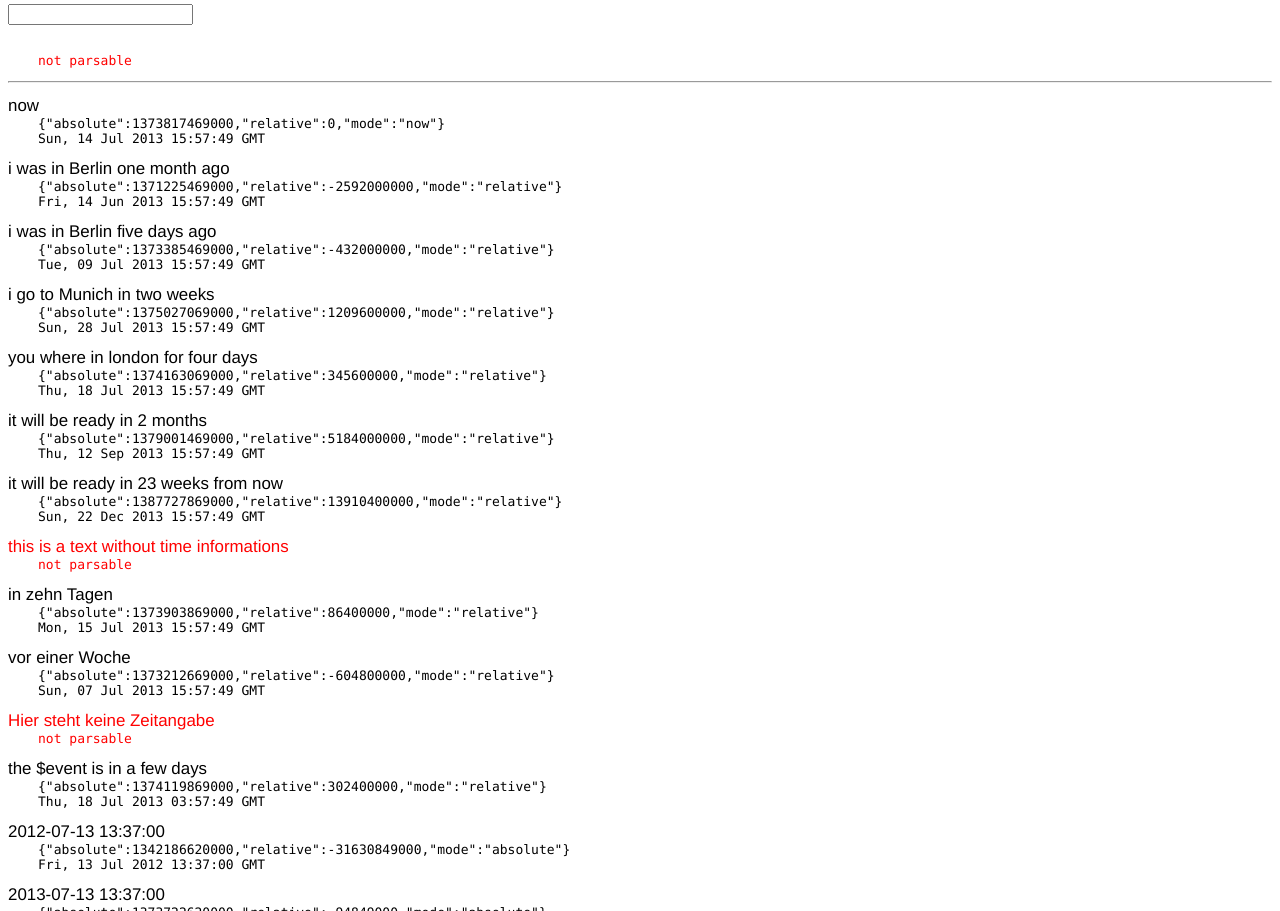
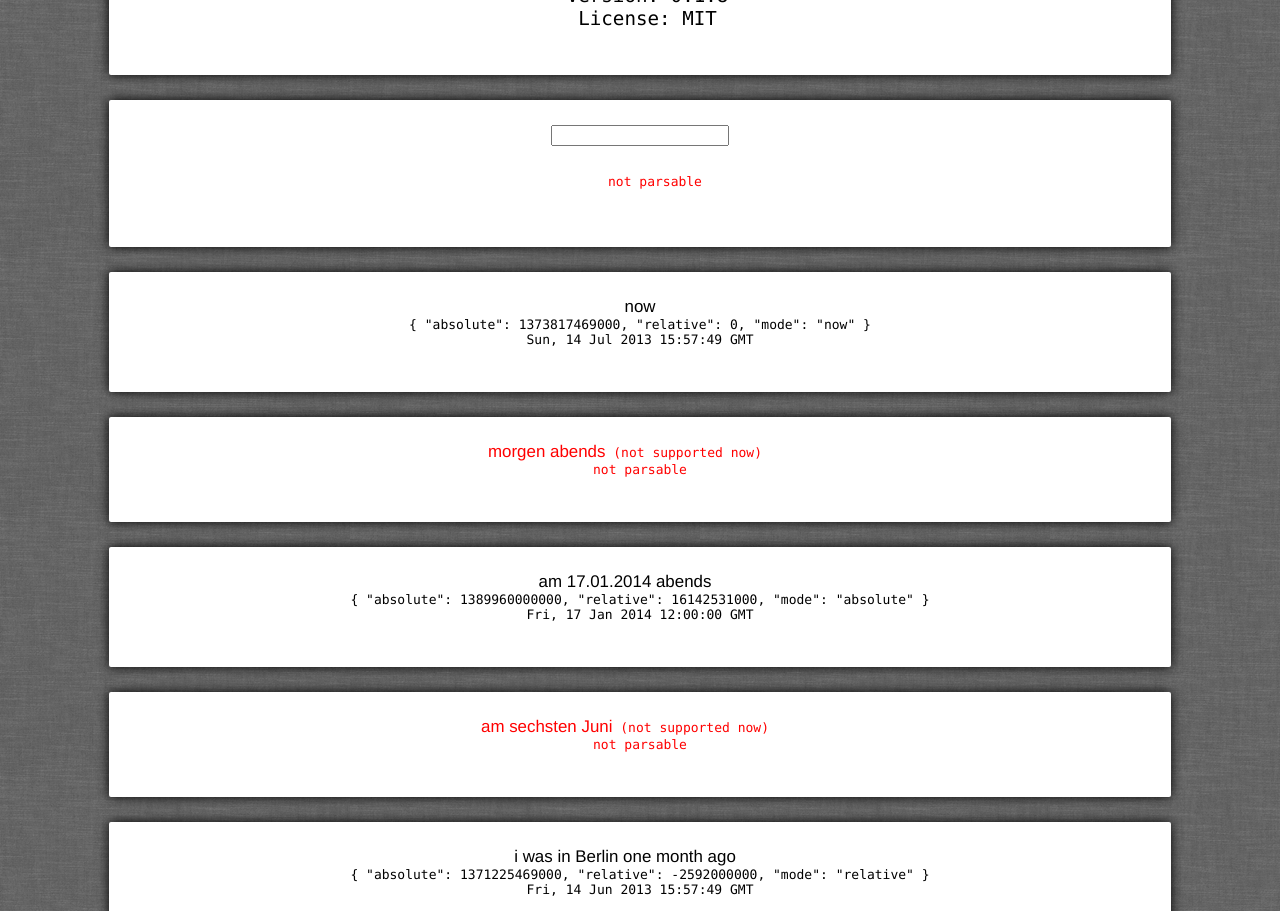
Before and after one commit to SimonWaldherr/parseTime.js, a plain HTML site: page index.html in a window 1280 px wide. Shown: the part 105-1016 px from the top of the page. Drawn offline with Linux system fonts and the light colour scheme.

Commit message:
parse "morning" and "evening" and nice design added thanks for the inspiration to @evitabley

```diff
--- a/index.html
+++ b/index.html
@@ -4,66 +4,47 @@
   <title>parseTime</title>
   <link href="style.css" rel="stylesheet" type="text/css">
   <script src="parseTime.js" type="text/javascript"></script>
-  <script>
-    window.onload = function () {
-      var i, retvalue, eles = document.getElementsByTagName('p'), now = new Date().getTime();
-      for (i=0; i < eles.length; i++) {
-        retvalue = parseTime(eles[i].textContent, now);
-        if ((retvalue !== undefined) && (retvalue.absolute !== false)) {
-          eles[i].innerHTML += '<br/> ' + JSON.stringify(retvalue);
-          eles[i].innerHTML += '<br/> ' + new Date(retvalue.absolute).toUTCString();
-        } else {
-          eles[i].style.color = 'red';
-          eles[i].innerHTML += '<br/> not parsable';
-        }
-      }
-    };
-    function demo () {
-      var ret = '',
-        ele = document.getElementById('ret'),
-        inp = document.getElementById('inp').value,
-        now = new Date().getTime(),
-        retvalue = parseTime(inp, now);
-      if ((retvalue !== undefined) && (retvalue.absolute !== false)) {
-        ret += JSON.stringify(retvalue);
-        ret += '<br/> ' + new Date(retvalue.absolute).toUTCString();
-        ele.style.color = 'black';
-      } else {
-        ret += 'not parsable';
-        ele.style.color = 'red';
-      }
-      ele.innerHTML = ret;
-    }
-  </script>
+  <script src="script.js" type="text/javascript"></script>
 </head>
 <body>
-  <h1>parseTime.js</h1>
-  <h2>Version: 0.1.7</h2>
-  <h2>License: MIT</h2>
-  <br/>
-  <input id="inp" onkeyup="demo()" type="text"><p id="ret"></p>
-  <hr/>
-  <p><span>now<span></p>
-  <p><span>i was in Berlin one month ago<span></p>
-  <p><span>i was in Berlin five days ago<span></p>
-  <p><span>i go to Munich in two weeks<span></p>
-  <p><span>you where in london for four days<span></p>
-  <p><span>it will be ready in 2 months<span></p>
-  <p><span>it will be ready in 23 weeks from now<span></p>
-  <p><span>this is a text without time informations<span></p>
-  <p><span>in zehn Tagen<span></p>
-  <p><span>vor einer Woche<span></p>
-  <p><span>Hier steht keine Zeitangabe<span></p>
-  <p><span>the $event is in a few days<span></p>
-  <p><span>2012-07-13 13:37:00<span></p>
-  <p><span>2013-07-13 13:37:00<span></p>
-  <p><span>2014-07-13 13:37:00<span></p>
-  <p><span>2014-08-13<span></p>
-  <p><span>13:37:00<span></p>
-  <p><span>30.01.2013<span></p>
-  <p><span>30.01.2013 13:37:59<span></p>
-  <p><span>2013-01-29 13:37:59<span></p>
-  <p><span>übermorgen um 16 Uhr<span></p>
-  <p><span>yesterday 10 o'clock<span></p>
+  <div id="header">
+    <h1>parseTime.js</h1>
+    <h2>Version: 0.1.8</h2>
+    <h2>License: MIT</h2>
+  </div>
+  <div class="parsedBox">
+    <input id="inp" onkeyup="demo()" type="text"><p id="ret"></p>
+  </div>
+  <div id="parsedContainer">
+    <p class="parsedBox"><span>now<span></p>
+    <p class="parsedBox"><span>morgen abends</span> (not supported now)</p>
+    <p class="parsedBox"><span>am 17.01.2014 abends</span></p>
+    <p class="parsedBox"><span>am sechsten Juni</span> (not supported now)</p>
+    <p class="parsedBox"><span>i was in Berlin one month ago</span></p>
+    <p class="parsedBox"><span>i was in Berlin five days ago</span></p>
+    <p class="parsedBox"><span>i go to Munich in two weeks</span></p>
+    <p class="parsedBox"><span>you where in london for four days</span></p>
+    <p class="parsedBox"><span>it will be ready in 2 months</span></p>
+    <p class="parsedBox"><span>it will be ready in 23 weeks from now</span></p>
+    <p class="parsedBox"><span>this is a text without time informations</span><br/>(contain no date/time info)</p>
+    <p class="parsedBox"><span>in zehn Tagen</span></p>
+    <p class="parsedBox"><span>vor einer Woche</span></p>
+    <p class="parsedBox"><span>Hier steht keine Zeitangabe</span><br/>(contain no date/time info)</p>
+    <p class="parsedBox"><span>the $event is in a few days</span></p>
+    <p class="parsedBox"><span>2012-11-31 13:37:00</span></p>
+    <p class="parsedBox"><span>2012-07-13 13:37:00</span></p>
+    <p class="parsedBox"><span>2013-07-13 13:37:00</span></p>
+    <p class="parsedBox"><span>2014-07-13 13:37:00</span></p>
+    <p class="parsedBox"><span>2014-08-13</span></p>
+    <p class="parsedBox"><span>13:37:00</span></p>
+    <p class="parsedBox"><span>30.01.2013</span></p>
+    <p class="parsedBox"><span>30.01.2013 13:37:59</span></p>
+    <p class="parsedBox"><span>2013-01-29 13:37:59</span></p>
+    <p class="parsedBox"><span>übermorgen um 16 Uhr</span></p>
+    <p class="parsedBox"><span>yesterday 10 o'clock</span></p>
+  </div>
+  <div id="footer">
+    parseTime.js | MIT license | 0.1.8 | <a href="https://github.com/SimonWaldherr/parseTime.js">@GitHub</a>
+  </div>
 </body>
 </html>
--- a/parseTime.js
+++ b/parseTime.js
@@ -1,6 +1,6 @@
 /* * * * * * * * * *
  *  parseTime .js  *
- *  Version 0.1.7  *
+ *  Version 0.1.8  *
  *  License:  MIT  *
  * Simon  Waldherr *
  * * * * * * * * * */
@@ -97,6 +97,18 @@ var parseTime = function (string, now) {
         'übermorgen' : 172800000,
         'morgen' : 86400000
       },
+      daytime: {
+        'morgendämmerung': '04:00',
+        'tagesanbruch': '04:00',
+        'morgen': '06:00',
+        'nachmittag': '15:00',
+        'mittag': '12:00',
+        'präabend': '17:00',
+        'abend': '19:00',
+        'dämmerung': '20:00',
+        'mitternacht': '24:00',
+        'nacht': '22:00'
+      },
       unit: {
         'millisekunde' : 1,
         'sekunde' : 1000,
@@ -176,6 +188,19 @@ var parseTime = function (string, now) {
         'day after tomorrow' : 172800000,
         'tomorrow' : 86400000
       },
+      daytime: {
+        'dawn': '04:00',
+        'morning': '06:00',
+        'afternoon': '15:00',
+        'noon': '12:00',
+        'midday': '12:00',
+        'pre-evening': '17:00',
+        'preevening': '17:00',
+        'evening': '19:00',
+        'dusk': '20:00',
+        'midnight': '24:00',
+        'night': '22:00'
+      },
       fillwords: {
         'ago' : '-',
         'in' : '+'
@@ -189,6 +214,14 @@ var parseTime = function (string, now) {
     }
   };
   hhmmss = /((\d\d)\.(\d\d)\.(\d\d\d\d) (\d\d):(\d\d):(\d\d))/.exec(string);
+  // [0]  : full
+  // [1]  : full
+  // [2]  : day
+  // [3]  : month
+  // [4]  : year
+  // [5]  : hour
+  // [6]  : minute
+  // [7]  : second
   if (hhmmss !== null) {
     date.day = parseInt(hhmmss[2], 10);
     date.month = parseInt(hhmmss[3], 10);
@@ -198,13 +231,28 @@ var parseTime = function (string, now) {
     date.second = parseInt(hhmmss[7], 10);
   } else {
     hhmmss = /((\S+\s){0,4}(\d{1,2})((:(\d{1,2})(:(\d{1,2})(\.(\d{1,4}))?)?)|( Uhr| o\'clock)))/.exec(string);
+    // [0]  : full
+    // [1]  : full
+    // [2]  : countable (yesterday)
+    // [3]  : hour
+    // [4]  : o'clock | :min:sec
+    // [5]  : :min:sec
+    // [6]  : minute
+    // [7]  : :second
+    // [8]  : second
     if (hhmmss !== null) {
       date.countable = hhmmss[0].toLowerCase();
       date.hour = parseInt(hhmmss[3], 10);
       date.minute = hhmmss[6] !== undefined ? parseInt(hhmmss[6], 10) : 0;
       date.second = hhmmss[8] !== undefined ? parseInt(hhmmss[8], 10) : 0;
     } else {
-      hhmmss = /((\d\d)[\.:,\/](\d\d)[\.:,\/](\d\d\d\d))/.exec(string);
+      hhmmss = /((\d\d)[\.:,\/](\d\d)[\.:,\/](\d\d\d\d)(\s\S+){0,4})/.exec(string);
+      // [0]  : full
+      // [1]  : full
+      // [2]  : day
+      // [3]  : month
+      // [4]  : year
+      // [5]  : daytime (evening)
       if (hhmmss !== null) {
         date.day = parseInt(hhmmss[2], 10);
         date.month = parseInt(hhmmss[3], 10);
--- /dev/null
+++ b/script.js
@@ -0,0 +1,29 @@
+window.onload = function () {
+  var i, retvalue, eles = document.getElementsByTagName('p'), now = new Date().getTime();
+  for (i=0; i < eles.length; i++) {
+    retvalue = parseTime(eles[i].textContent, now);
+    if ((retvalue !== undefined) && (retvalue.absolute !== false)) {
+      eles[i].innerHTML += '<br/> ' + JSON.stringify(retvalue, null, '  ');
+      eles[i].innerHTML += '<br/> ' + new Date(retvalue.absolute).toUTCString();
+    } else {
+      eles[i].style.color = 'red';
+      eles[i].innerHTML += '<br/> not parsable';
+    }
+  }
+};
+function demo () {
+  var ret = '',
+    ele = document.getElementById('ret'),
+    inp = document.getElementById('inp').value,
+    now = new Date().getTime(),
+    retvalue = parseTime(inp, now);
+  if ((retvalue !== undefined) && (retvalue.absolute !== false)) {
+    ret += JSON.stringify(retvalue);
+    ret += '<br/> ' + new Date(retvalue.absolute).toUTCString();
+    ele.style.color = 'black';
+  } else {
+    ret += 'not parsable';
+    ele.style.color = 'red';
+  }
+  ele.innerHTML = ret;
+}
--- a/style.css
+++ b/style.css
@@ -22,3 +22,62 @@ p span {
   font-size: 130% !important;
   font-family: "Helvetica Neue", Helvetica, Arial, sans-serif !important;
 }
+
+body * {
+  font-family: Menlo, Consolas, Monaco, "Lucida Console", monospace;
+}
+
+body {
+  background-image: url('./bg.png'); /* by Subtle Patterns (http://subtlepatterns.com/) licensed under a Creative Commons Attribution-ShareAlike 3.0 Unported License. */
+}
+
+.parsedBox, #header, #footer {
+  width: 80%;
+  min-width: 600px;
+  background-color:white;
+  box-shadow: 0px 0px 12px 0px #000000;
+  -webkit-box-shadow: 0px 0px 12px 0px #000000;
+  margin: 25px auto;
+  padding: 5px 25px 45px 25px;
+  border-radius: 2px;
+  text-align: center;
+}
+
+.parsedBox {
+  padding-top: 25px;
+}
+
+#footer {
+  margin-top: 40px;
+  margin-bottom: 15px;
+  padding-bottom: 5px;
+}
+
+@media only screen and
+(min-width:1380px) {
+
+  #parsedContainer {
+    display: inline-block;
+    left: 8.3%;
+    position: relative;
+    width: 83.5%;
+    min-width: 600px;
+  }
+
+  div#parsedContainer p {
+    width: 47%;
+    position: relative;
+    margin: 15px;
+    min-width: 488px;
+    min-height: 65px;
+    display: inline-block;
+    padding-left: 2px;
+    padding-right: 2px;
+  }
+  div#parsedContainer p:nth-child(even) {
+    float: left;
+  }
+  div#parsedContainer p:nth-child(odd) {
+    float: right;
+  }
+}
```
Also changed, not shown: bg.png (added), parseTime.min.js, readme.md.
